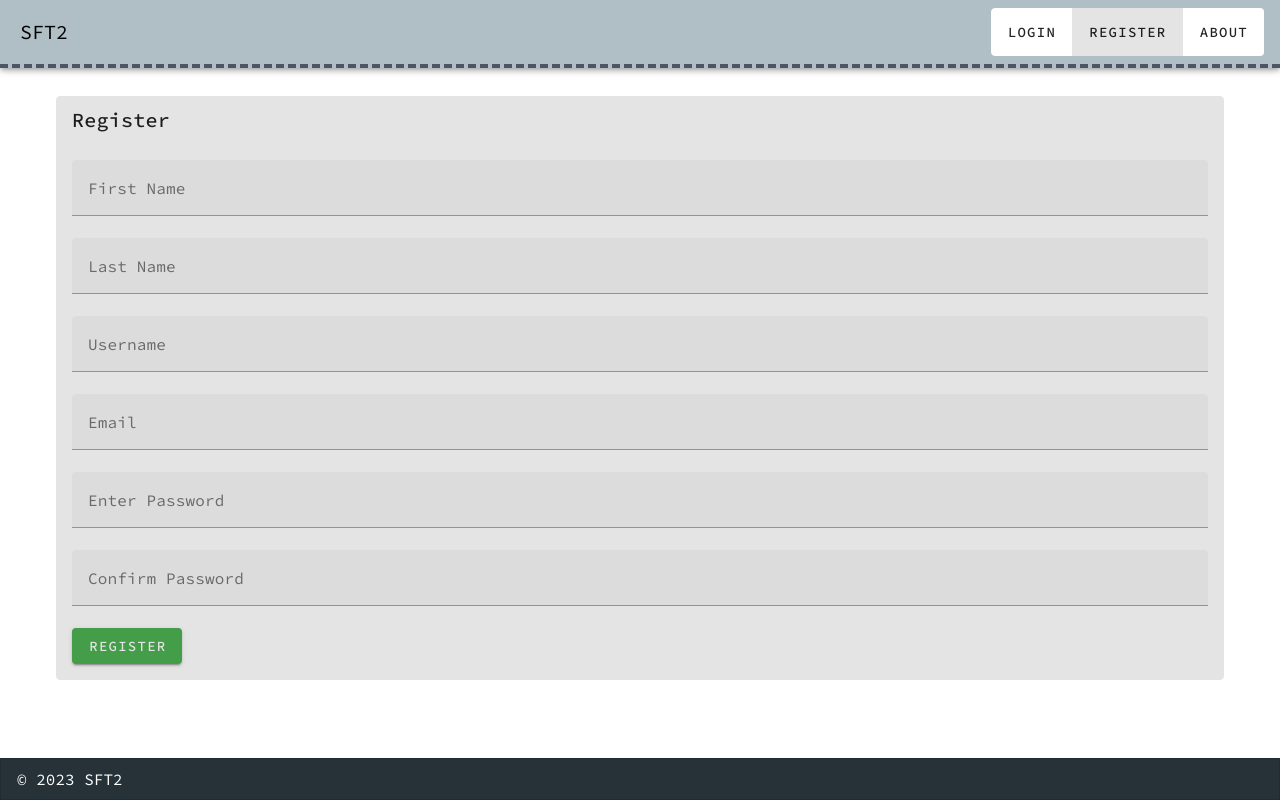
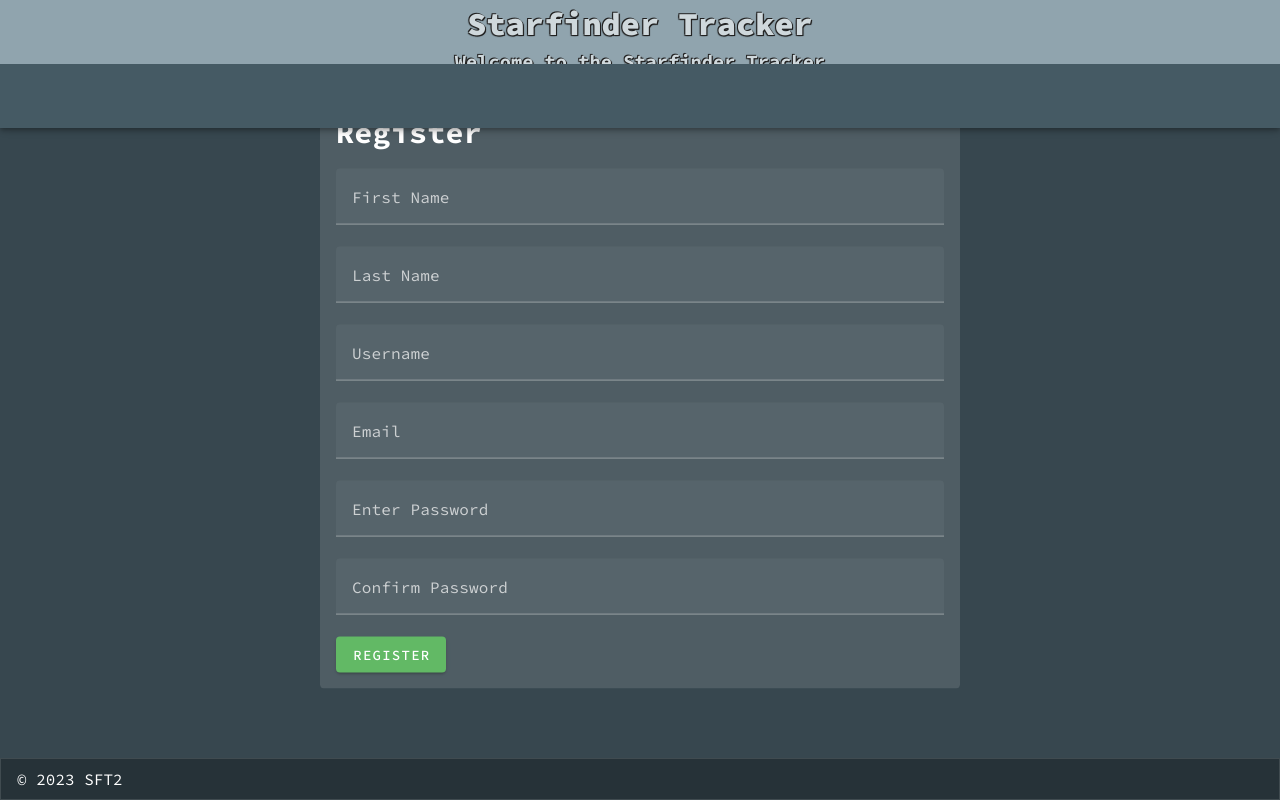
Before and after one commit to WonderNote18/sft2, a Vue app in the folder client/: page /register in a window 1280 px wide. Built offline with nearby package versions, Linux system fonts and the light colour scheme; no server answers.

Commit message:
Applied styles and shaping to landing pages

```diff
--- a/client/public/index.html
+++ b/client/public/index.html
@@ -7,7 +7,7 @@
     <!-- CSS IMPORTS -->
     <link rel="preconnect" href="https://fonts.googleapis.com">
     <link rel="preconnect" href="https://fonts.gstatic.com" crossorigin>
-    <link href="https://fonts.googleapis.com/css2?family=Source+Code+Pro:ital,wght@0,200;0,300;0,400;0,500;0,600;0,700;0,900;1,200;1,300;1,400;1,500;1,600;1,700;1,900&display=swap" rel="stylesheet">
+    <link href="https://fonts.googleapis.com/css2?family=Source+Code+Pro:ital,wght@0,200;0,300;0,400;0,500;0,600;0,700;0,900;1,200;1,300;1,400;1,500;1,600;1,700;1,900&family=Source+Sans+3:ital,wght@0,200;0,300;0,400;0,500;0,600;0,700;0,900;1,200;1,300;1,400;1,500;1,600;1,700;1,900&display=swap" rel="stylesheet">
 
     <link rel="icon" href="/favicon.ico">
     <link rel="stylesheet" href="styles.css">
--- a/client/public/styles.css
+++ b/client/public/styles.css
@@ -1,6 +1,21 @@
 /* === ROOT ELEMENTS === */
-html{
-  font-family: 'Source Code Pro', monospace !important;
+:root{
+  --color-bgl4: #CFD8DC;
+  --color-bgl3: #B0BEC5;
+  --color-bgl2: #90A4AE;
+  --color-bgl1: #78909C;
+  --color-bgd1: #546E7A;
+  --color-bgd2: #455A64;
+  --color-bgd3: #37474F;
+  --color-greyl2: #E0E0E0;
+  --color-greyd1: #757575;
+  --color-greyd2: #616161;
+  --color-greyd3: #424242;
+}
+body{
+  font-family: 'Source Code Pro', monospace;
+  color: var(--color-greyl2);
+  background-color: var(--color-bgd2);
 }
 
 /* === HOMEPAGE === */
--- a/client/src/App.vue
+++ b/client/src/App.vue
@@ -1,46 +1,47 @@
 <template>
   <v-app>
-    <v-hover>
-      <template v-slot:default="{ isHovering, props }">
     <router-link to="/">
-          <v-app-bar
-          class="homeHeader"
-          :color="changeAppBarColor(isHovering)"
-          app
-          dark
-          v-bind="props">
-            <v-app-bar-title>SFT2</v-app-bar-title>
-            <v-spacer></v-spacer>
-            <v-spacer></v-spacer>
-
-            <v-btn-group style="padding-right: 1rem;">
-              <v-btn v-if="authSession" text @mouseover="isHovered = true" @mouseleave="isHovered = false" color="secondary" to="/overview">
+      <v-app-bar extended extension-height="64" app>
+        <v-container class="ma-0 pa-0 h-100 w-100" fluid>
+          <v-layout row>
+            <div class="app-bar-header text-center"
+            @mouseenter="changeAppBarColor($event, true)"
+            @mouseleave="changeAppBarColor($event, false)">
+              <h1 class="font-weight-black">Starfinder Tracker</h1>
+              <h3>Welcome to the Starfinder Tracker</h3>
+            </div>
+          </v-layout>
+          <v-layout row>
+            <div class="app-bar-buttons">
+              <v-btn-group>
+                <v-btn v-if="authSession" text color="secondary" class="mr-1" to="/overview">
                   Dashboard
                 </v-btn>
 
-              <v-btn v-if="authSession" text @mouseover="isHovered = true" @mouseleave="isHovered = false" @click="logout">
+                <v-btn v-if="authSession" text class="mr-1" @click="logout">
                   Logout
                 </v-btn>
 
-              <v-btn v-if="!authSession" text @mouseover="isHovered = true" @mouseleave="isHovered = false" to="/login">
+                <v-btn v-if="!authSession" text class="mr-1" to="/login">
                   Login
                 </v-btn>
 
-              <v-btn v-if="!authSession" text @mouseover="isHovered = true" @mouseleave="isHovered = false" to="/register">
+                <v-btn v-if="!authSession" text class="mr-1" to="/register">
                   Register
                 </v-btn>
 
-              <v-btn text @mouseover="isHovered = true" @mouseleave="isHovered = false" to="/about">
+                <v-btn text class="mr-1" to="/about">
                   About
                 </v-btn>
               </v-btn-group>
+            </div>
+          </v-layout>
+        </v-container>
       </v-app-bar>
     </router-link>
-      </template>
-    </v-hover>
 
     <v-main>
-      <v-container class="py-8">
+      <v-container>
         <router-view></router-view>
         <v-footer app border color="blue-grey-darken-4">&copy; 2023 SFT2</v-footer>
       </v-container>
@@ -55,12 +56,17 @@ export default {
   data() {
     return {
       authSession: false,
-      isHovered: false,
     }
   },
   methods: {
-    changeAppBarColor(isHovering) {
-      return (isHovering && !this.isHovered) ? 'blue-grey-lighten-3' : 'blue-grey-darken-2'
+    changeAppBarColor($e, vHover) {
+      console.log($e)
+      if (vHover) {
+        $e.srcElement.classList.add('hover')
+      } else {
+        $e.srcElement.classList.remove('hover')
+      }
+      // 'blue-grey-lighten-3' : 'blue-grey-darken-2'
     }
   },
   computed: {
@@ -70,8 +76,42 @@ export default {
 </script>
 
 <style scoped>
-.homeHeader {
-  transition: background-color 300ms;
-  border-bottom: 4px dashed #4B5563 !important;
+/* Custom styling for the entire app bar */
+.app-bar-header {
+  background-color: var(--color-bgd2);
+  color: var(--color-greyd3);
+  width: 100%;
+  height: 100%;
+  display: flex;
+  flex-direction: column;
+  justify-content: center;
+  text-shadow: -1px 1px 1px #ccc,
+    1px 1px 1px #ccc,
+    1px -1px 0 #ccc,
+    -1px -1px 0 #ccc;
+  transition: all 300ms;
+}
+.app-bar-header.hover {
+  background-color: var(--color-bgl2);
+  color: var(--color-bgl4);
+  text-shadow: -1px 1px 1px #222,
+    1px 1px 1px #222,
+    1px 1px 0 #222,
+    -1px -1px 0 #222;
+}
+
+/* Lighter shaded bottom portion */
+.app-bar-buttons {
+  background-color: var(--color-bgl1);
+  width: 100%;
+  height: 80%;
+  padding: 2px 0;
+  display: flex;
+  justify-content: flex-end;
+  align-items: center;
+}
+
+.v-main {
+  background-color: var(--color-bgd3);
 }
 </style>
--- a/client/src/main.js
+++ b/client/src/main.js
@@ -1,22 +1,12 @@
 import {createApp } from 'vue';
 import App from '@/App.vue';
-import store from '@/store'
+import vuetify from '@/vuetify';
+import store from '@/store';
 import { createRouter, createWebHistory } from 'vue-router';
 import Home from '@/views/Home.vue';
 import About from '@/views/About.vue';
 import Login from '@/views/Login.vue';
 import Register from '@/views/Register.vue';
-
-// Vuetify
-import 'vuetify/styles'
-import { createVuetify } from 'vuetify'
-import * as components from 'vuetify/components'
-import * as directives from 'vuetify/directives'
-
-const vuetify = createVuetify({
-  components,
-  directives,
-})
 
 const app = createApp(App);
 
--- a/client/src/views/Home.vue
+++ b/client/src/views/Home.vue
@@ -1,6 +1,6 @@
 <template>
   <div>
-    <h1>SFT2</h1>
+    <h1 class="text-center">Welcome to the Starfinder Tracker!</h1>
   </div>
 </template>
 
--- a/client/src/views/Login.vue
+++ b/client/src/views/Login.vue
@@ -1,7 +1,14 @@
 <template>
-  <v-card variant="tonal">
-    <v-card-title>Login</v-card-title>
-    <v-form @submit.prevent="loginUser">
+  <v-form @submit.prevent="loginUser">
+    <v-card
+    width="640"
+    location="center"
+    position="absolute"
+    density="compact"
+    variant="tonal">
+      <v-card-title>
+        <h2>Login</h2>
+      </v-card-title>
       <v-container>
         <v-text-field
         v-model="loginForm.username"
@@ -13,8 +20,8 @@
         label="Password"></v-text-field>
         <v-btn type="submit" color="success">Login</v-btn>
       </v-container>
-    </v-form>
-  </v-card>
+    </v-card>
+  </v-form>
 </template>
 
 <script>
--- a/client/src/views/Register.vue
+++ b/client/src/views/Register.vue
@@ -1,6 +1,13 @@
 <template>
-  <v-card variant="tonal">
-    <v-card-title>Register</v-card-title>
+  <v-card
+  width="640"
+  location="center"
+  position="absolute"
+  density="compact"
+  variant="tonal">
+    <v-card-title>
+      <h2>Register</h2>
+    </v-card-title>
     <v-form @submit.prevent="registerUser">
       <v-container>
         <v-text-field
--- /dev/null
+++ b/client/src/vuetify.js
@@ -0,0 +1,33 @@
+
+
+import 'vuetify/styles'
+import { createVuetify, ThemeDefinition } from 'vuetify'
+import * as components from 'vuetify/components'
+import * as directives from 'vuetify/directives'
+
+const projectTheme = {
+  dark: true,
+  colors: {
+    background: '#37474F',
+    surface: '#455A64',
+    primary: '#FFFFFF',
+    secondary: '#B0BEC5',
+    success: '#4CAF50',
+    warning: '#FFC107',
+    error: '#F44336',
+    info: '#2196F3',
+  }
+}
+
+const vuetify = createVuetify({
+  components,
+  directives,
+  theme: {
+    defaultTheme: 'projectTheme',
+    themes: {
+      projectTheme
+    }
+  }
+})
+
+export default vuetify;
```
Also changed, not shown: client/src/components/Loader.vue (deleted). Lines whose indentation alone changed are shown as unchanged.
